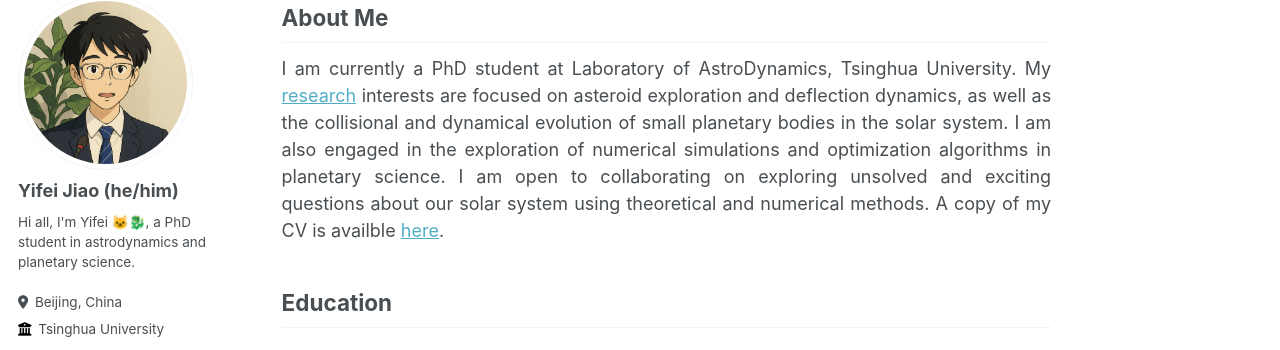
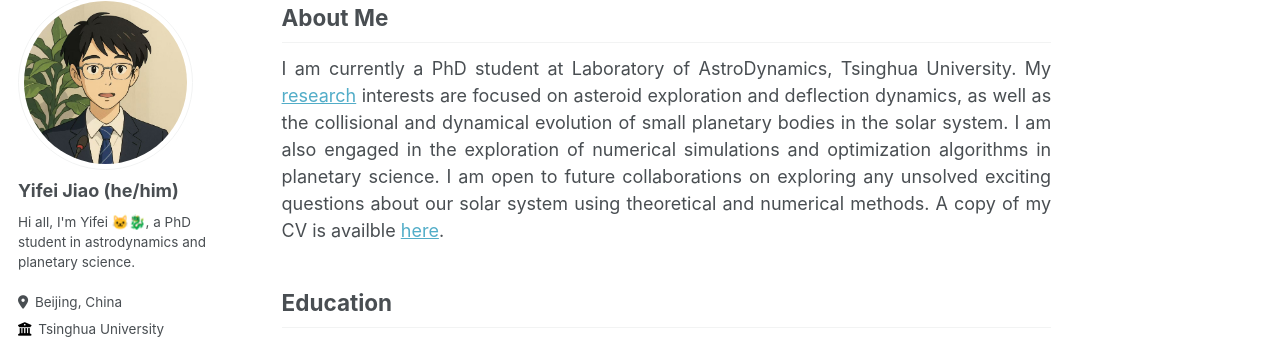
Before and after one commit to jiaoyf-thu/jiaoyf-thu.github.io, a Jekyll site: the page built from _pages/about.md, in a window 1280 px wide and 900 px high. Shown: the part 111-461 px from the top of the window. Built offline with Jekyll 4.4.1, drawn with Linux system fonts in a browser that asks for light colours; some web fonts are replaced.

Commit message:
Update about.md

```diff
--- a/_pages/about.md
+++ b/_pages/about.md
@@ -10,7 +10,7 @@ redirect_from:
 ## About Me
 
 <p align="justify">
-I am currently a PhD student at Laboratory of AstroDynamics, Tsinghua University. My <a href="https://jiaoyf-thu.github.io/research/">research</a> interests are focused on asteroid exploration and deflection dynamics, as well as the collisional and dynamical evolution of small planetary bodies in the solar system. I am also engaged in the exploration of numerical simulations and optimization algorithms in planetary science. I am open to collaborating on exploring unsolved and exciting questions about our solar system using theoretical and numerical methods. A copy of my CV is availble <a href="https://jiaoyf-thu.github.io/files/jiaoyf-thu-cv.pdf" target="_blank">here</a>.
+I am currently a PhD student at Laboratory of AstroDynamics, Tsinghua University. My <a href="https://jiaoyf-thu.github.io/research/">research</a> interests are focused on asteroid exploration and deflection dynamics, as well as the collisional and dynamical evolution of small planetary bodies in the solar system. I am also engaged in the exploration of numerical simulations and optimization algorithms in planetary science. I am open to future collaborations on exploring any unsolved exciting questions about our solar system using theoretical and numerical methods. A copy of my CV is availble <a href="https://jiaoyf-thu.github.io/files/jiaoyf-thu-cv.pdf" target="_blank">here</a>.
 </p>
 
 ## Education
```
